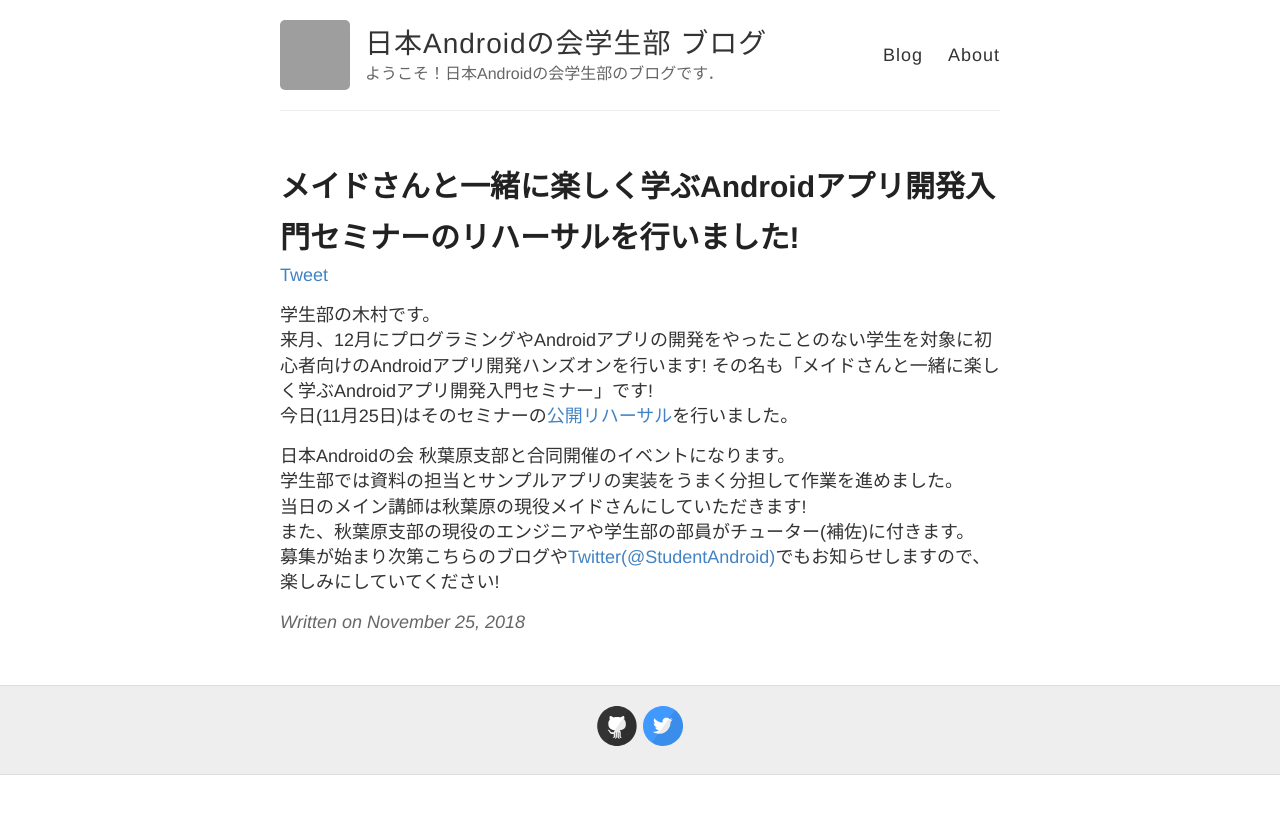
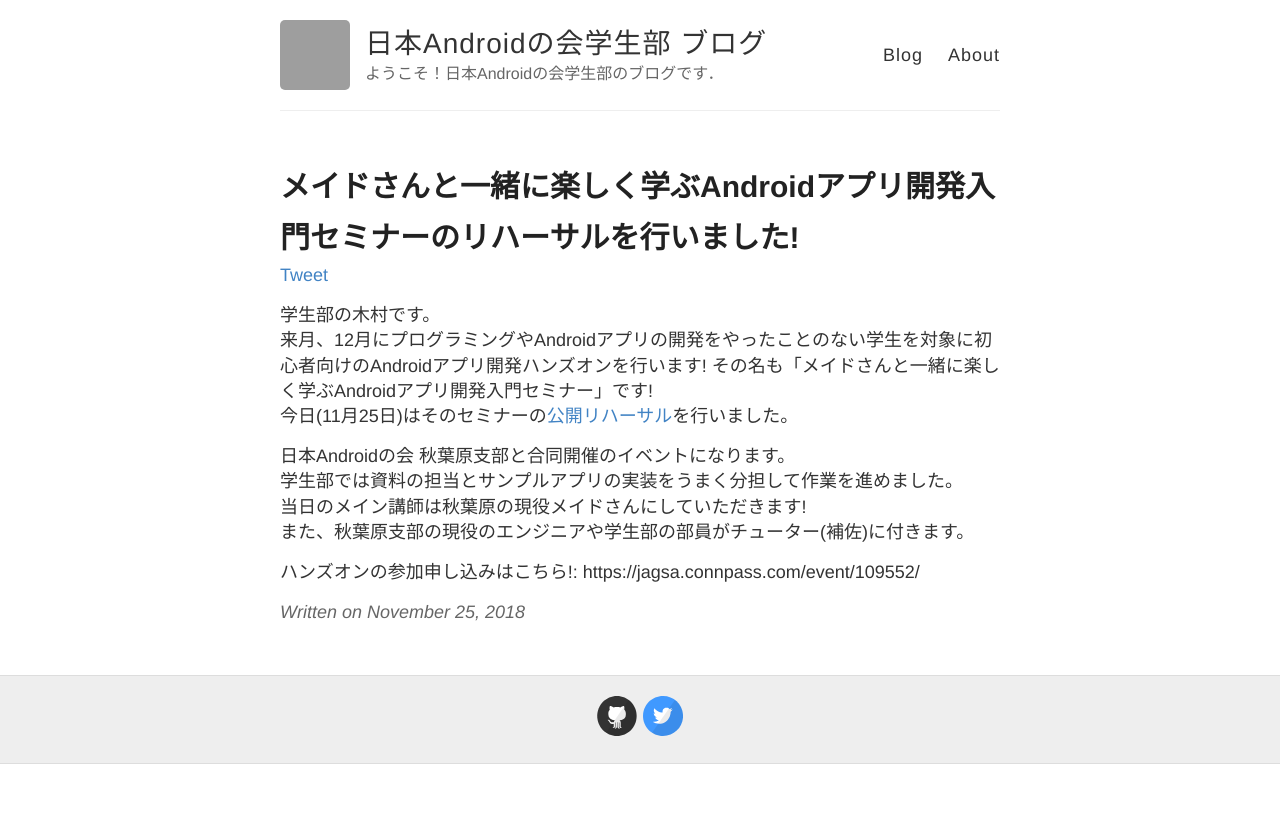
Before and after one commit to jagsc/blog, a Jekyll site: the page built from _posts/2018-11-25-meido-android-rehearsal.md, in a window 1280 px wide. Shown: the top 814 px of the page. Built offline with Jekyll 4.4.1, drawn with Linux system fonts in a browser that asks for light colours; comment, search, counter and statistics services are not loaded; grey boxes are pictures that could not be loaded.

Commit message:
add event page link

```diff
--- a/_posts/2018-11-25-meido-android-rehearsal.md
+++ b/_posts/2018-11-25-meido-android-rehearsal.md
@@ -17,4 +17,5 @@
 学生部では資料の担当とサンプルアプリの実装をうまく分担して作業を進めました。
 当日のメイン講師は秋葉原の現役メイドさんにしていただきます!
 また、秋葉原支部の現役のエンジニアや学生部の部員がチューター(補佐)に付きます。
-募集が始まり次第こちらのブログや[Twitter(@StudentAndroid)](https://twitter.com/StudentAndroid)でもお知らせしますので、楽しみにしていてください!
+
+ハンズオンの参加申し込みはこちら!: https://jagsa.connpass.com/event/109552/
```
